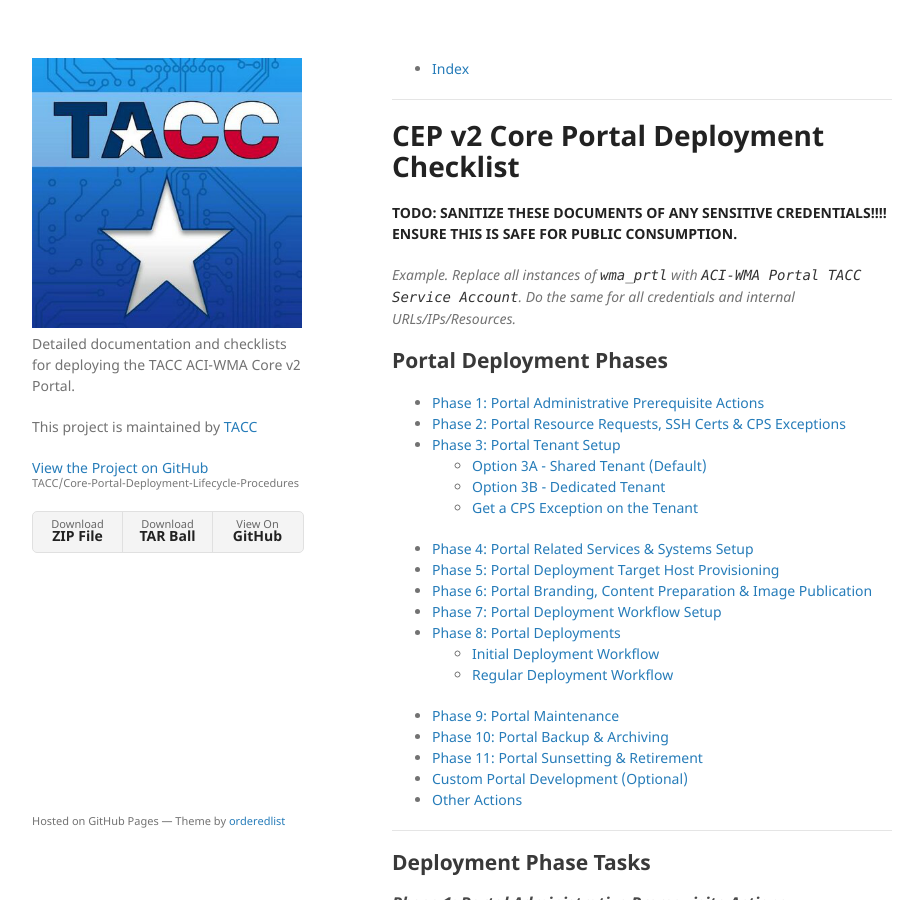
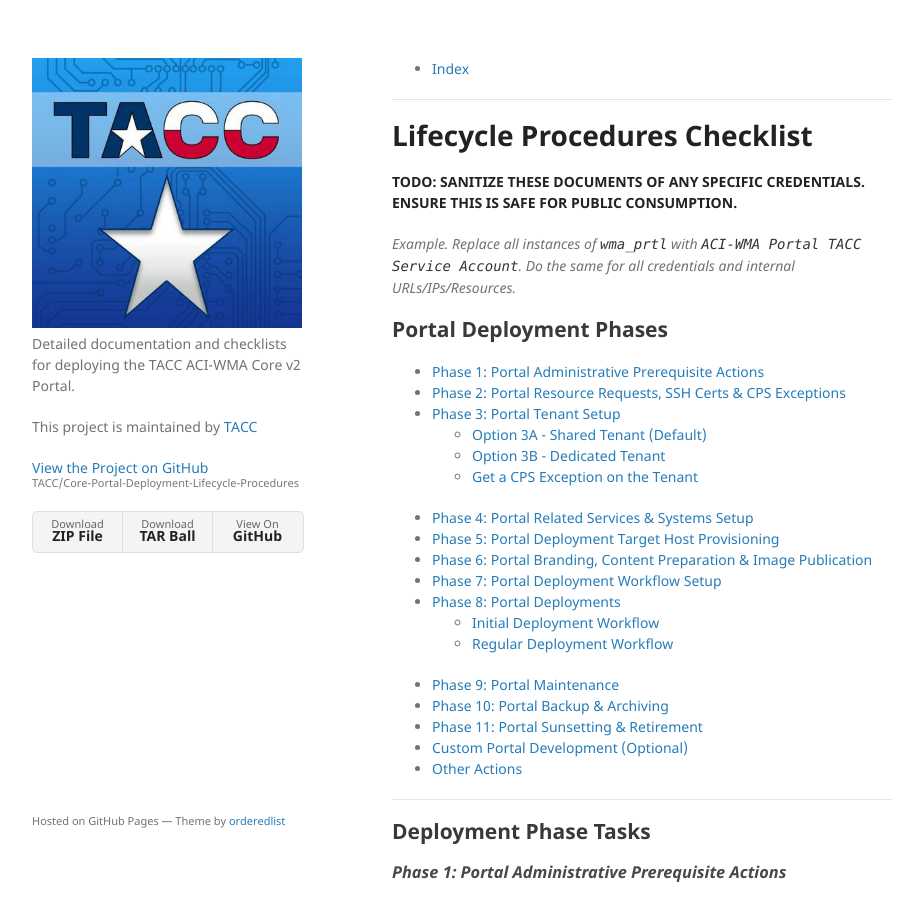
Before and after one commit to TACC/Core-Portal-Deployment-Lifecycle-Procedures, a Jekyll site: the page built from pages/checklist.md, in a window 1280 px wide and 900 px high. Shown: the whole window, without its empty margins (178-1101 px from the left). Built offline with Jekyll 4.4.1, drawn with Linux system fonts in a browser that asks for light colours; our own code applies the rules of GitHub Pages for plain Markdown files.

Commit message:
Done with basic cleanup and structure. Breadcrumbs are all good.

```diff
--- a/pages/checklist.md
+++ b/pages/checklist.md
@@ -2,9 +2,9 @@
 
 ---
 
-# CEP v2 Core Portal Deployment Checklist
+# Lifecycle Procedures Checklist
 
-**TODO: SANITIZE THESE DOCUMENTS OF ANY SENSITIVE CREDENTIALS!!!! ENSURE THIS IS SAFE FOR PUBLIC CONSUMPTION.**
+**TODO: SANITIZE THESE DOCUMENTS OF ANY SPECIFIC CREDENTIALS. ENSURE THIS IS SAFE FOR PUBLIC CONSUMPTION.**
 
 _Example. Replace all instances of `wma_prtl` with `ACI-WMA Portal TACC Service Account`._
 _Do the same for all credentials and internal URLs/IPs/Resources._
```
Also changed, not shown: pages/jira-usage.md (+1 -1 lines).
